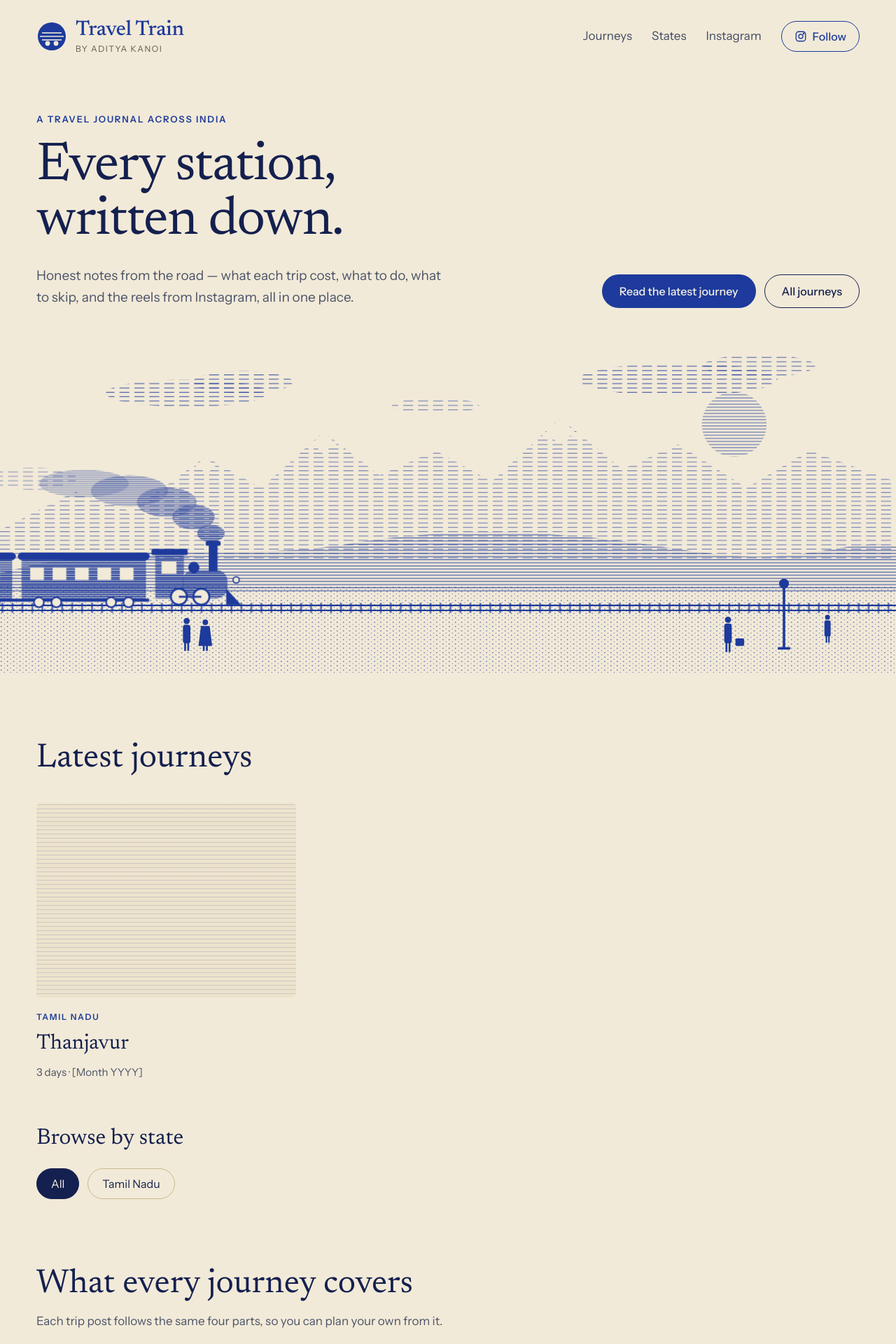
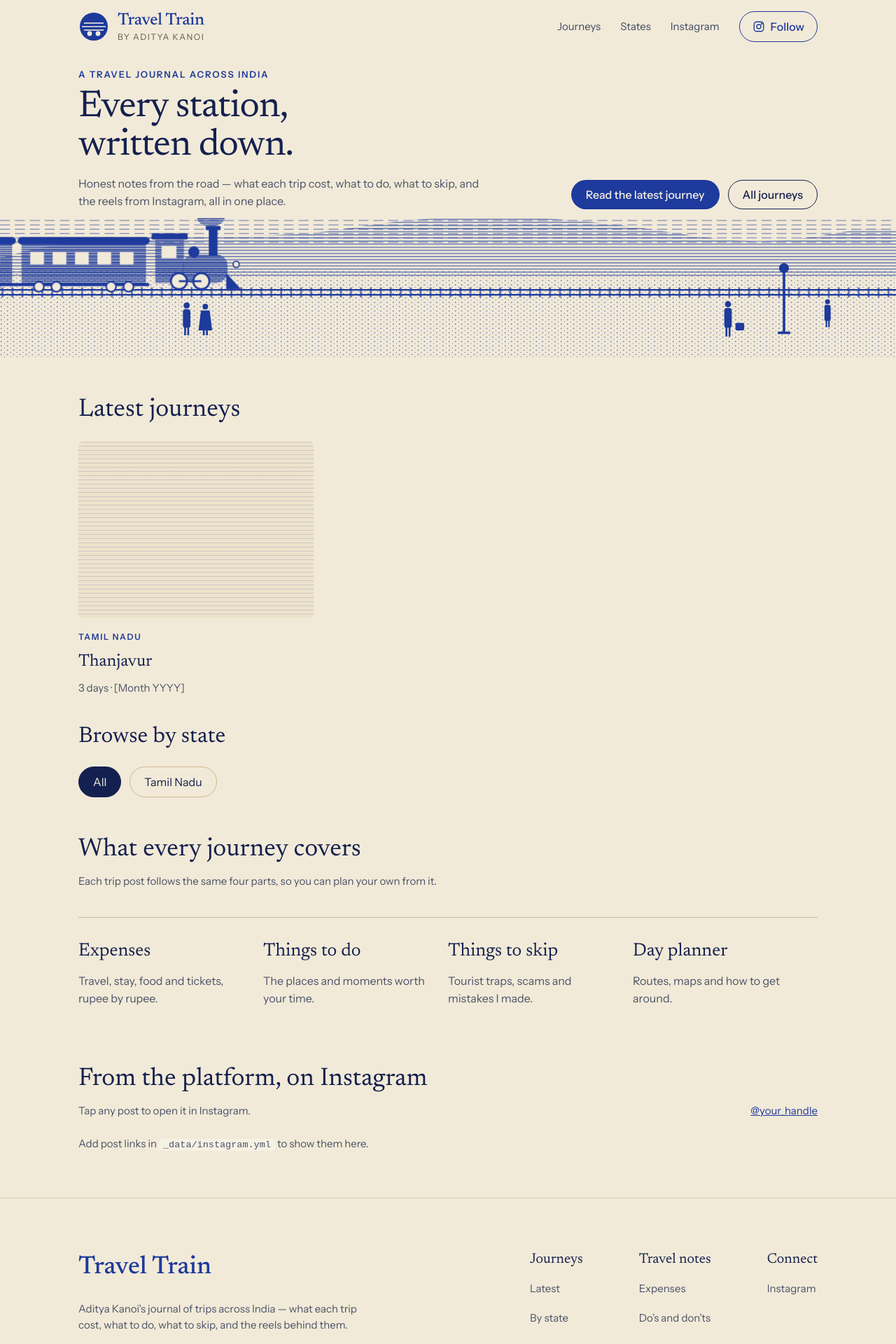
Before and after one commit to gdncomm-aditya-kanoi/Travel-Train, a Jekyll site: the page built from index.html, in a window 1280 px wide. Shown: the top 1920 px of the page at 70% size. Built offline with Jekyll 4.4.1, drawn with Linux system fonts in a browser that asks for light colours.

Commit message:
Changes - 1 - Size

```diff
--- a/_includes/train.html
+++ b/_includes/train.html
@@ -1,4 +1,4 @@
-<svg focusable="false" viewBox="0 0 1440 560" class="art" aria-hidden="true">
+<svg focusable="false" viewBox="0 0 1440 560" preserveAspectRatio="xMidYMax slice" class="art" aria-hidden="true">
   <defs>
     <pattern id="tt-fine" width="8" height="5" patternUnits="userSpaceOnUse"><line x1="0" y1="2.5" x2="8" y2="2.5" stroke="currentColor" stroke-width="1.5"></line></pattern>
     <pattern id="tt-broken" width="24" height="7" patternUnits="userSpaceOnUse"><line x1="0" y1="3.5" x2="16" y2="3.5" stroke="currentColor" stroke-width="1.3"></line></pattern>
--- a/assets/css/style.css
+++ b/assets/css/style.css
@@ -14,7 +14,7 @@
   --skip:   #9A3412;
   --serif: "Newsreader", Georgia, "Times New Roman", serif;
   --sans:  "Instrument Sans", system-ui, -apple-system, "Segoe UI", sans-serif;
-  --wrap: 1240px;
+  --wrap: 1120px;
 }
 
 *, *::before, *::after { box-sizing: border-box; }
@@ -23,7 +23,7 @@ body {
   margin: 0;
   background: var(--ground);
   color: var(--text);
-  font: 17px/1.6 var(--sans);
+  font: 15px/1.55 var(--sans);
   -webkit-font-smoothing: antialiased;
 }
 img { max-width: 100%; display: block; }
@@ -31,7 +31,7 @@ a { color: var(--ink); }
 a:hover { color: var(--navy); }
 :focus-visible { outline: 2.5px solid var(--ink); outline-offset: 3px; border-radius: 4px; }
 h1, h2, h3 { font-family: var(--serif); font-weight: 400; color: var(--navy); margin: 0; text-wrap: balance; }
-h2 { font-size: clamp(32px, 4vw, 48px); line-height: 1.1; }
+h2 { font-size: clamp(26px, 3vw, 36px); line-height: 1.1; }
 h3, .h3 { font-size: clamp(24px, 2.6vw, 32px); line-height: 1.15; }
 p { margin: 0; text-wrap: pretty; }
 code { font-size: .9em; background: var(--paper); padding: 1px 6px; border-radius: 4px; }
@@ -45,7 +45,7 @@ code { font-size: .9em; background: var(--paper); padding: 1px 6px; border-radiu
 
 /* Buttons */
 .btn {
-  display: inline-flex; align-items: center; gap: 8px; min-height: 48px; padding: 0 24px;
+  display: inline-flex; align-items: center; gap: 8px; min-height: 42px; padding: 0 20px;
   border-radius: 999px; font: 500 16px var(--sans); text-decoration: none; cursor: pointer;
   border: 1.5px solid transparent; background: none;
 }
@@ -57,23 +57,24 @@ code { font-size: .9em; background: var(--paper); padding: 1px 6px; border-radiu
 .btn-row { display: flex; flex-wrap: wrap; gap: 10px; margin-top: 12px; }
 
 /* Header */
-.site-header { display: flex; flex-wrap: wrap; align-items: center; justify-content: space-between; gap: 20px; padding-top: 28px; padding-bottom: 28px; }
+.site-header { display: flex; flex-wrap: wrap; align-items: center; justify-content: space-between; gap: 20px; padding-top: 16px; padding-bottom: 16px; }
 .brand { display: flex; align-items: center; gap: 12px; text-decoration: none; color: var(--ink); }
 .brand-text { display: flex; flex-direction: column; line-height: 1; }
-.brand-name { font-family: var(--serif); font-size: 30px; font-weight: 500; letter-spacing: -0.01em; }
+.brand-name { font-family: var(--serif); font-size: 24px; font-weight: 500; letter-spacing: -0.01em; }
 .brand-by { font-size: 12px; letter-spacing: .12em; text-transform: uppercase; color: var(--muted); margin-top: 6px; }
 .site-nav { display: flex; flex-wrap: wrap; align-items: center; gap: 8px 28px; }
 .site-nav > a:not(.btn) { color: #3F4A63; text-decoration: none; }
 .site-nav > a:not(.btn):hover { color: var(--ink); text-decoration: underline; }
 
 /* Hero */
-.hero { display: flex; flex-wrap: wrap; align-items: flex-end; justify-content: space-between; gap: 32px; padding-top: 56px; padding-bottom: 24px; }
+.hero { display: flex; flex-wrap: wrap; align-items: flex-end; justify-content: space-between; gap: 32px; padding-top: 20px; padding-bottom: 12px; }
 .hero-text { flex: 1 1 560px; max-width: 760px; }
-.hero h1 { font-size: clamp(44px, 6vw, 84px); line-height: 1.02; letter-spacing: -0.02em; }
+.hero h1 { font-size: clamp(34px, 4.2vw, 56px); line-height: 1.02; letter-spacing: -0.02em; }
 .hero-actions { display: flex; flex-wrap: wrap; gap: 12px; }
-.kicker { font-size: 13px; letter-spacing: .14em; text-transform: uppercase; color: var(--ink); font-weight: 600; margin-bottom: 18px; display: block; }
-.lede { margin-top: 24px; max-width: 580px; font-size: 19px; }
-.hero-art { color: var(--ink); overflow: hidden; }
+.kicker { font-size: 13px; letter-spacing: .14em; text-transform: uppercase; color: var(--ink); font-weight: 600; margin-bottom: 10px; display: block; }
+.lede { margin-top: 14px; max-width: 580px; font-size: 16px; }
+.hero-art { color: var(--ink); overflow: hidden; max-height: 200px; }
+.hero-art .art { height: 200px; width: 100%; object-fit: cover; object-position: bottom; }
 .art { display: block; width: 100%; height: auto; }
 
 /* The moving train */
@@ -87,19 +88,19 @@ code { font-size: .9em; background: var(--paper); padding: 1px 6px; border-radiu
 }
 
 /* Sections */
-.section { padding-top: 96px; }
-.section-tight { padding-top: 64px; }
-.section-last { padding-bottom: 120px; }
-.section-head { display: flex; flex-wrap: wrap; align-items: flex-end; justify-content: space-between; gap: 16px; margin-bottom: 36px; }
+.section { padding-top: 56px; }
+.section-tight { padding-top: 40px; }
+.section-last { padding-bottom: 64px; }
+.section-head { display: flex; flex-wrap: wrap; align-items: flex-end; justify-content: space-between; gap: 16px; margin-bottom: 24px; }
 .section-sub { margin-top: 12px; max-width: 620px; }
 
 /* Trip cards */
-.trip-grid { display: grid; grid-template-columns: repeat(auto-fill, minmax(300px, 1fr)); gap: 40px 32px; }
+.trip-grid { display: grid; grid-template-columns: repeat(auto-fill, minmax(260px, 1fr)); gap: 28px 24px; }
 .trip-card { display: flex; flex-direction: column; gap: 12px; text-decoration: none; color: inherit; }
 .trip-card .kicker { margin: 6px 0 0; font-size: 12px; }
 .trip-card .photo { aspect-ratio: 4 / 3; width: 100%; object-fit: cover; border-radius: 6px; display: block; }
 .trip-card:hover .photo { outline: 2px solid var(--ink); outline-offset: 3px; }
-.trip-card-title { font-family: var(--serif); font-size: 30px; line-height: 1.15; color: var(--navy); }
+.trip-card-title { font-family: var(--serif); font-size: 24px; line-height: 1.15; color: var(--navy); }
 .trip-card .meta { font-size: 15px; }
 .ph { background-color: var(--ph); background-image: repeating-linear-gradient(0deg, transparent 0 5px, rgba(29, 58, 156, .16) 5px 6px); }
 
```
